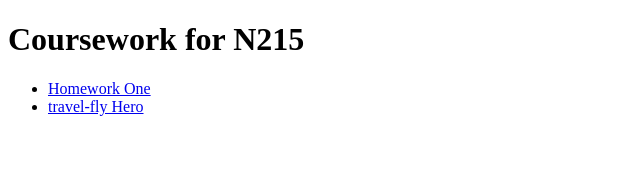
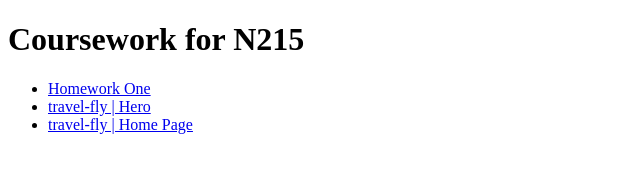
Before and after one commit to drewcoble/n215coursework, a plain HTML site: page index.html in a window 1280 px wide. Shown: the whole page, without its empty margins (0-640 px from the left). Drawn offline with Linux system fonts and the light colour scheme.

```diff
--- a/index.html
+++ b/index.html
@@ -13,7 +13,10 @@
         <a href="https://drewcoble.github.io/n215coursework/homeworkOne/index.html">Homework One</a>
       </li>
       <li>
-        <a href="https://drewcoble.github.io/n215coursework/travelfly-hero/index.html">travel-fly Hero</a>
+        <a href="https://drewcoble.github.io/n215coursework/travelfly-hero/index.html">travel-fly | Hero</a>
+      </li>
+      <li>
+        <a href="https://drewcoble.github.io/n215coursework/travelfly-complete/index.html">travel-fly | Home Page</a>
       </li>
     </ul>
 
```
